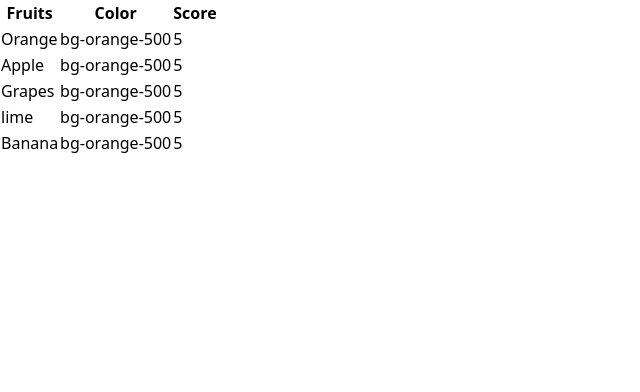
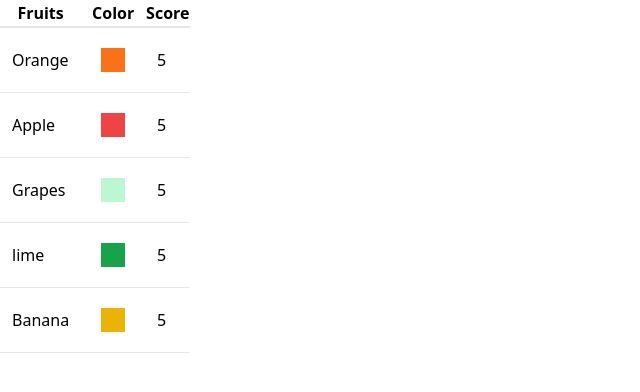
Before and after one commit to keshab4855/react-practice, a React (Create React App) app in the folder final/: page / in a window 1280 px wide. Shown: the top 392 px of the page, without its empty margins (0-640 px from the left). Built offline with nearby package versions, Linux system fonts and the light colour scheme.

Commit message:
adding color

```diff
--- a/final/src/App.js
+++ b/final/src/App.js
@@ -3,10 +3,10 @@
 function App() {
   const data = [
     { name: "Orange", color: "bg-orange-500", score: 5 },
-    { name: "Apple", color: "bg-orange-500", score: 5 },
-    { name: "Grapes", color: "bg-orange-500", score: 5 },
-    { name: "lime", color: "bg-orange-500", score: 5 },
-    { name: "Banana", color: "bg-orange-500", score: 5 },
+    { name: "Apple", color: "bg-red-500", score: 5 },
+    { name: "Grapes", color: "bg-green-200", score: 5 },
+    { name: "lime", color: "bg-green-600", score: 5 },
+    { name: "Banana", color: "bg-yellow-500", score: 5 },
   ];
   return (
     <div>
--- a/final/src/components/Table.js
+++ b/final/src/components/Table.js
@@ -3,18 +3,20 @@
 const Table = ({ data }) => {
   const renderedRows = data.map((fruit) => {
     return (
-      <tr key={fruit.name}>
-        <td>{fruit.name}</td>
-        <td>{fruit.color}</td>
-        <td>{fruit.score}</td>
+      <tr className="border-b" key={fruit.name}>
+        <td className="p-3">{fruit.name}</td>
+        <td className="p-3">
+          <div className={`p-3 m-2 ${fruit.color}`}></div>
+        </td>
+        <td className="p-3">{fruit.score}</td>
       </tr>
     );
   });
   return (
     <div>
-      <table>
+      <table className="table-auto border-spacing-2">
         <thead>
-          <tr>
+          <tr className="border-b-2">
             <th>Fruits</th>
             <th>Color</th>
 
```
